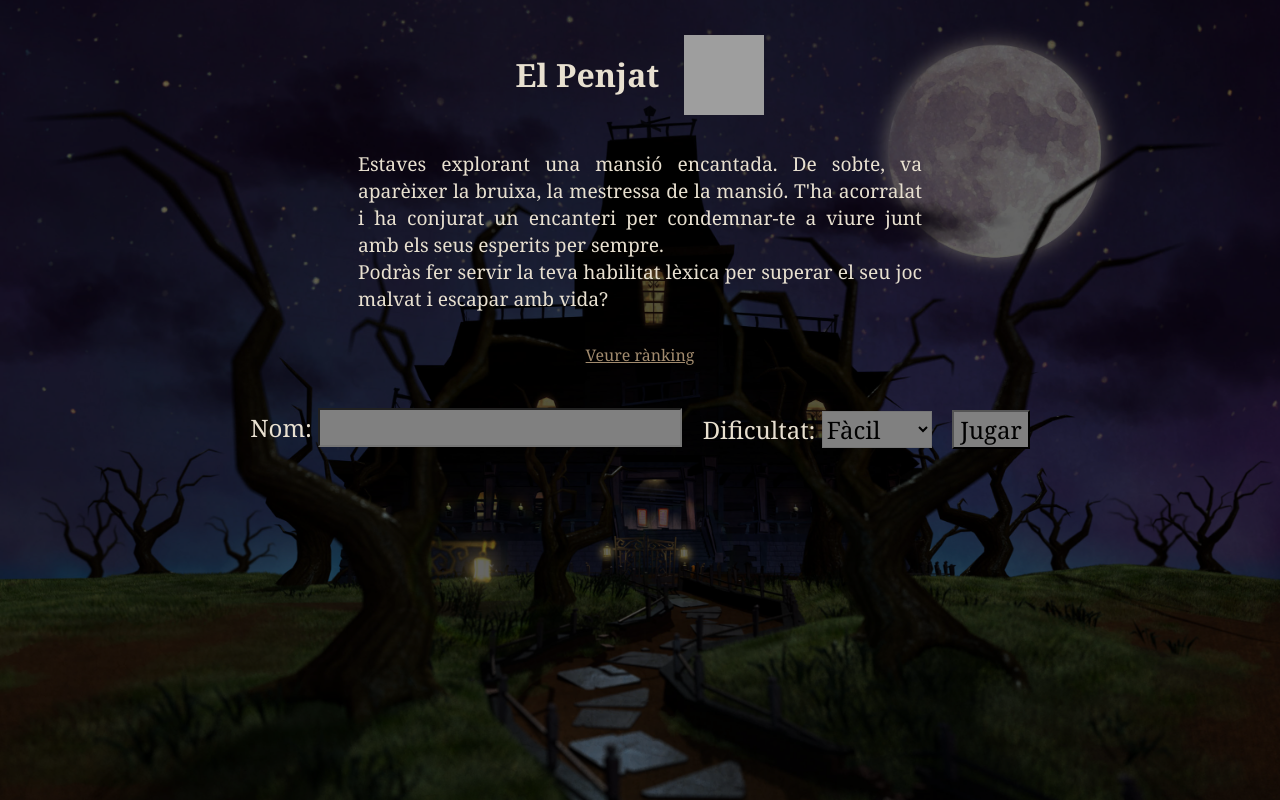
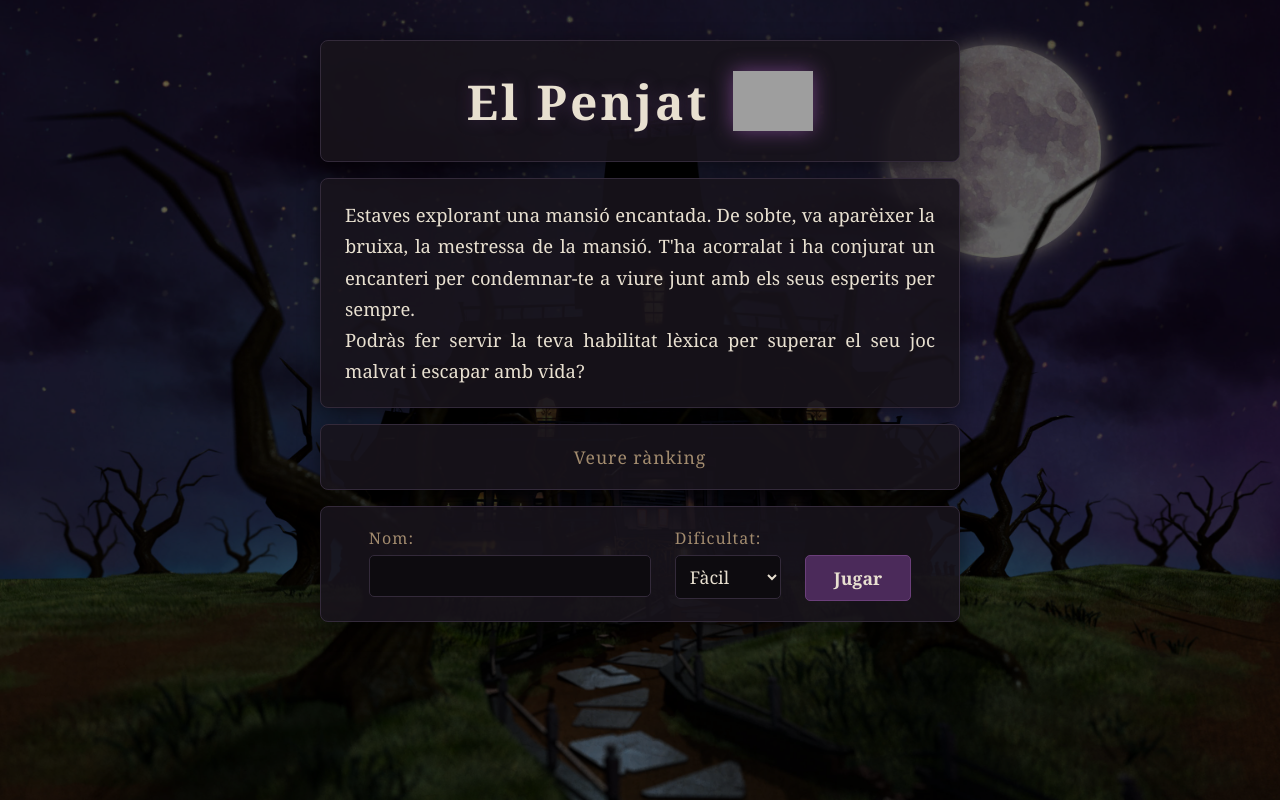
Before and after one commit to ibtissamoldi/ElPenjat, a PHP site: page / in a window 1280 px wide. Run offline with PHP 8.4, Linux system fonts and the light colour scheme; grey boxes are pictures that could not be loaded.

Commit message:
cambiar estilos pagina ranking

```diff
--- a/style.css
+++ b/style.css
@@ -66,6 +66,8 @@ body {
     background: url("./assets/images/gloomy_manor.jpg") no-repeat;
     background-size: cover;
     background-position: center;
+    background-attachment: fixed;
+    padding: 24px 12px;
 }
 #index::before {
     content: "";
@@ -80,47 +82,120 @@ body {
     z-index: 1;
 }
 #titol {
+    margin: 0;
+    font-size: 3rem;
+    letter-spacing: 3px;
     text-align: center;
+    text-shadow: var(--ombra-lluentor);
 }
 #descripcio {
-    width: 580px;
     text-align: justify;
-    font-size: 1.2rem;
+    font-size: 1.15rem;
+    line-height: 1.7;
 }
 #icona {
     width: 80px;
     height: 80px;
+    object-fit: contain;
+    filter: drop-shadow(0 0 10px var(--violeta));
 }
-#index > div { margin: 16px auto; }
+#index > div {
+    width: 640px;
+    max-width: 100%;
+    margin: 16px auto;
+    padding: 20px 24px;
+    background-color: rgba(24, 20, 28, 0.88);
+    border: 1px solid var(--vora);
+    border-radius: 8px;
+    box-shadow: var(--ombra-mitjana);
+}
+
 #div-titol {
     display: flex;
-    justify-content: space-around;
+    justify-content: center;
     align-items: center;
-    width: 290px;
+    gap: 24px;
 }
 #a-ranking {
-    color: var(--or)
+    display: block;
+    text-align: center;
+    color: var(--or);
+    font-size: 1.1rem;
+    letter-spacing: 1px;
+    text-decoration: none;
 }
+#a-ranking:hover,
+#a-ranking:focus-visible {
+    color: var(--text);
+    text-decoration: underline;
+}
+
 #form-jugar {
-    width: 800px;
-    height: 64px;
-    font-size: 1.5rem;
     display: flex;
-    justify-content: space-around;
-    align-items: center;
+    flex-wrap: wrap;
+    justify-content: center;
+    align-items: flex-start;
+    gap: 16px 24px;
+    font-size: 1.2rem;
 }
-#form-jugar input, #form-jugar select {
-    font-size: 1.5rem;
-    background-color: grey;
-    font-family: Cambria, Cochin, Georgia, Times, 'Times New Roman', serif;
+#form-jugar label{
+    display: block;
+    margin-bottom: 6px;
+    color: var(--or);
+    font-size: 1rem;
+    letter-spacing: 1px;
+}
+#form-jugar input[type="text"],
+#form-jugar select {
+    padding: 8px 10px;
+    background-color: var(--fons);
+    color: var(--text);
+    border: 1px solid var(--vora);
+    border-radius: 5px;
+    font-family: inherit;
+    font-size: 1.1rem;
+}
+#form-jugar input[type="text"]:focus,
+#form-jugar select:focus {
+    outline: 2px solid var(--or);
+    outline-offset: 2px;
+}
+#form-jugar input[type="submit"] {
+    align-self: flex-start;
+    margin-top: 28px;
+    padding: 10px 28px;
+    background-color: var(--porpra);
+    color: var(--text);
+    border: 1px solid var(--violeta);
+    border-radius: 5px;
+    font-family: inherit;
+    font-size: 1.1rem;
+    font-weight: bold;
+    cursor: pointer;
+    transition: background-color 0.2s ease, transform 0.2s ease, box-shadow 0.2s ease;
+}
+#form-jugar input[type="submit"]:hover:not(:disabled) {
+    background-color: var(--violeta);
+    border-color: var(--or);
+    transform: translateY(-2px);
+    box-shadow: var(--ombra-lluentor);
+}
+#form-jugar input[type="submit"]:focus-visible {
+    outline: 2px solid var(--or);
+    outline-offset: 4px;
+}
+#form-jugar input[type="submit"]:disabled {
+    opacity: 0.4;
+    cursor: not-allowed;
+    filter: grayscale(0.8);
 }
 #error-nom {
-    color: red;
-    font-size: 1rem;
+    color: #ff5a5a;
+    font-size: 0.9rem;
     margin-top: 0.25rem;
     display: block;
 }
-input.invalid { border: 4px solid red; }
+input.invalid { border: 2px solid var(--error) !important; }
 
 
 /* Estil play.php */
```
Also changed, not shown: gameover.php (line endings or trailing spaces), ranking.php (line endings or trailing spaces), records.txt (line endings or trailing spaces).
